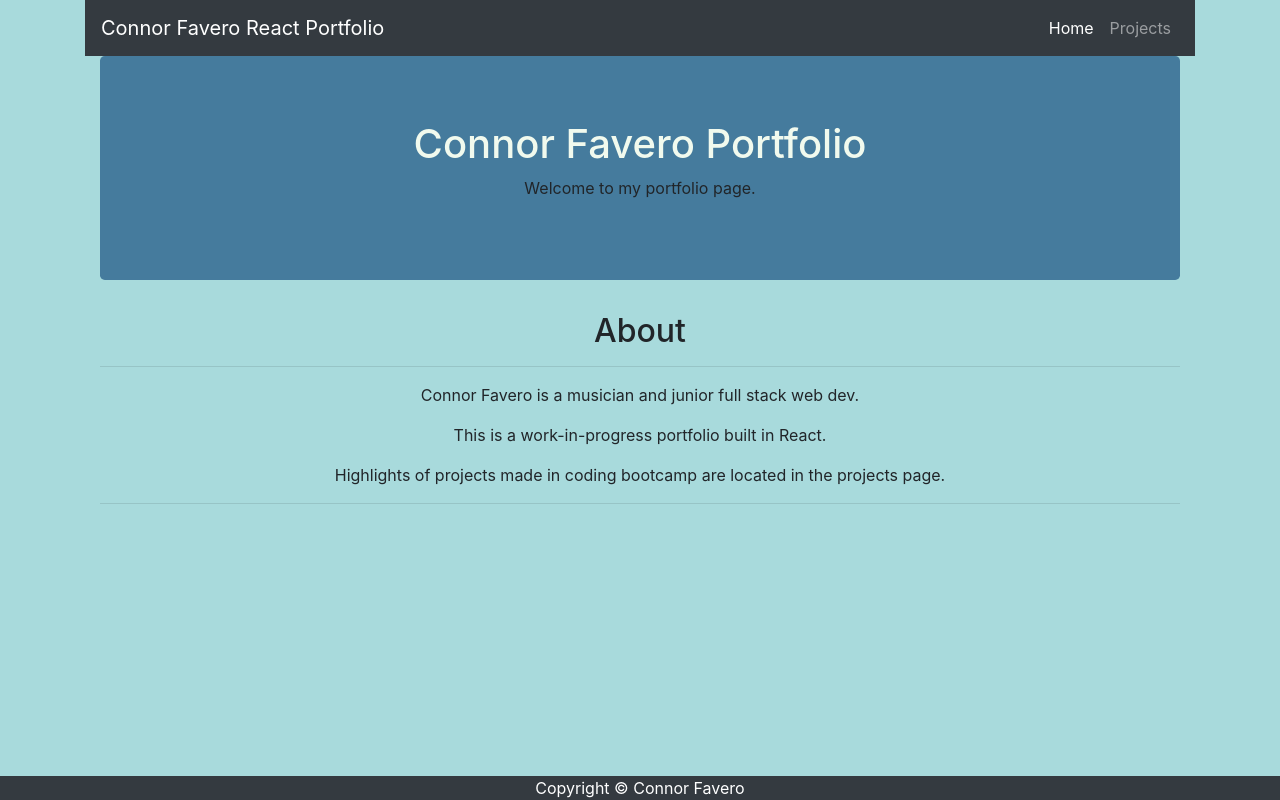
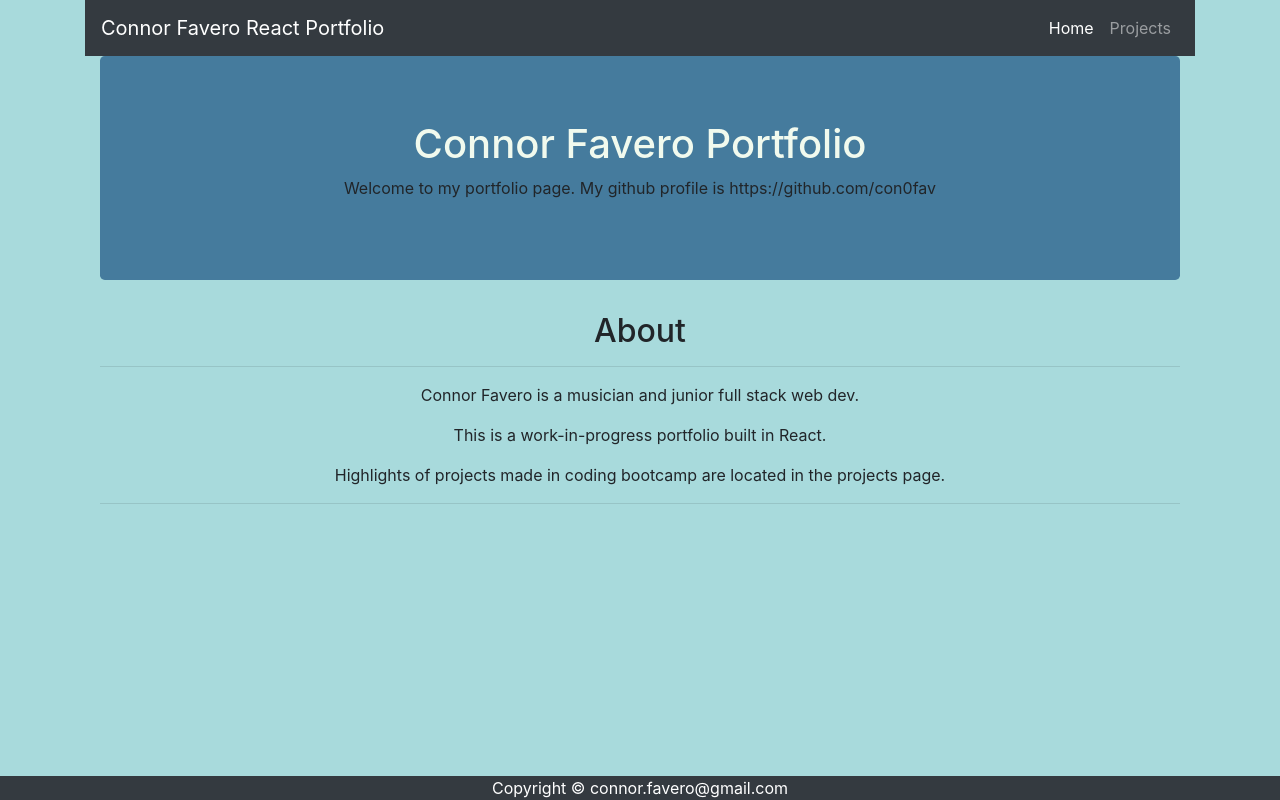
Before and after one commit to con0fav/reactPortfolio-bc20, a React (Create React App) app: page / in a window 1280 px wide. Built offline with nearby package versions, Linux system fonts and the light colour scheme.

Commit message:
adding missing contact info

```diff
--- a/src/components/footer.js
+++ b/src/components/footer.js
@@ -8,7 +8,7 @@ function Footer() {
             <footer class="bg-dark fixed-bottom">
                 <div class="container">
                     <p class="m-0 text-center text-white">
-                        Copyright &copy; Connor Favero
+                        Copyright &copy; connor.favero@gmail.com
                     </p>
                 </div>
             </footer>
--- a/src/pages/Home.js
+++ b/src/pages/Home.js
@@ -7,7 +7,7 @@ function Home() {
     return (
 
         <div className="container">
-            <Header text="Welcome to my portfolio page."/>
+            <Header text="Welcome to my portfolio page. My github profile is https://github.com/con0fav"/>
             <About />
         </div>
 
```
